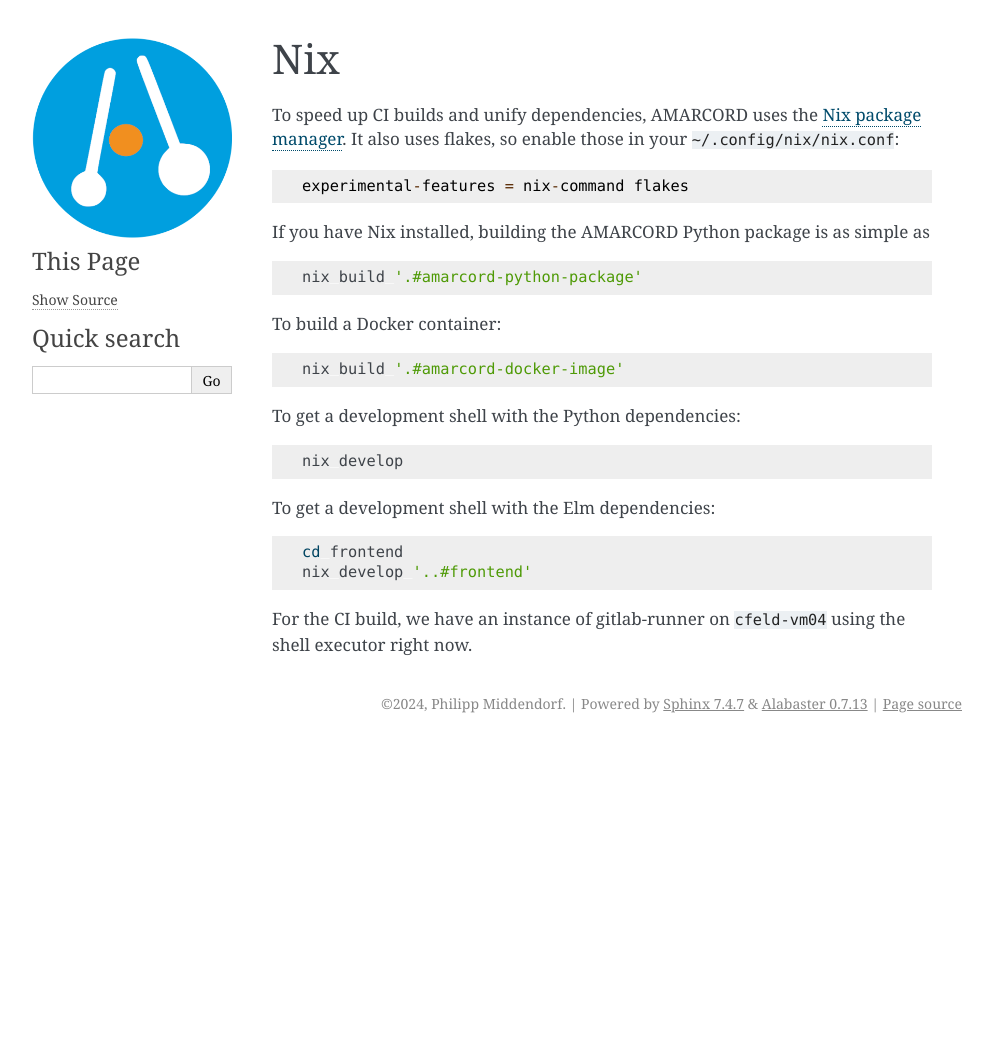
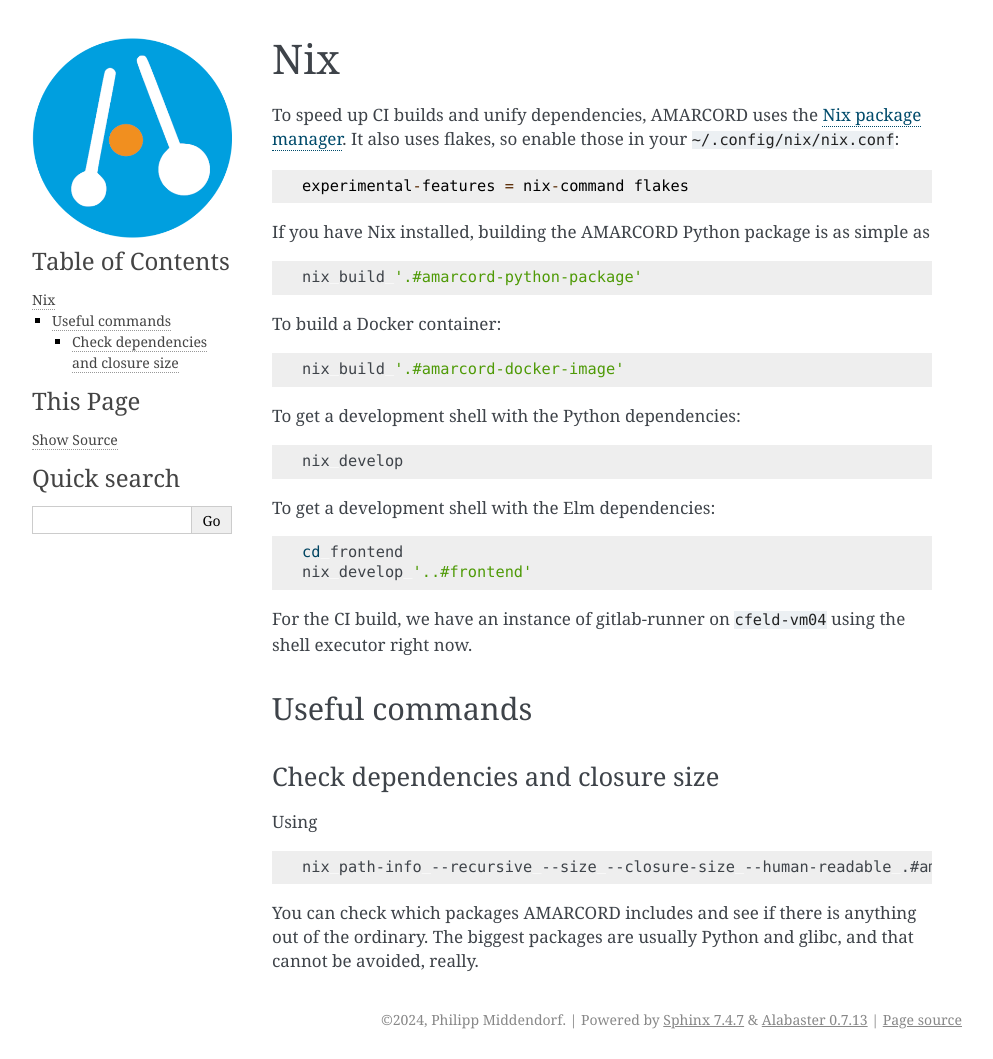
Before and after one commit to pmiddend/amarcord, a Sphinx documentation site: the page built from docs/source/nix.md, in a window 1280 px wide. Shown: the whole page, without its empty margins (148-1141 px from the left). Built offline with Sphinx 7.4.7, drawn with Linux system fonts in a browser that asks for light colours; before the commit the page ends 900 px from its top, so only the background shows below that.

Commit message:
📝 Extend the "Nix" docs section

````diff
--- a/docs/source/nix.md
+++ b/docs/source/nix.md
@@ -32,3 +32,15 @@
 ```
 
 For the CI build, we have an instance of gitlab-runner on `cfeld-vm04` using the shell executor right now.
+
+## Useful commands
+
+### Check dependencies and closure size
+
+Using
+
+```shell
+nix path-info --recursive --size --closure-size --human-readable .#amarcord-production-webserver
+```
+
+You can check which packages AMARCORD includes and see if there is anything out of the ordinary. The biggest packages are usually Python and glibc, and that cannot be avoided, really.
````
